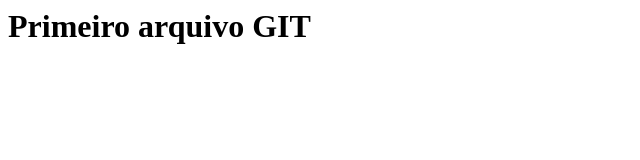
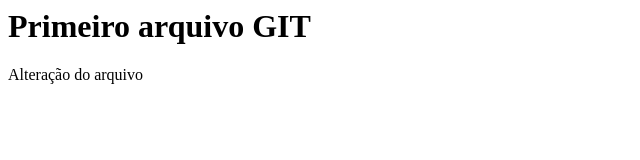
Before and after one commit to AndreyAlves/AppTesteGit, a plain HTML site: page index.html in a window 1280 px wide. Shown: the whole page, without its empty margins (0-640 px from the left). Drawn offline with Linux system fonts and the light colour scheme.

Commit message:
segunda alteração

```diff
--- a/index.html
+++ b/index.html
@@ -1,3 +1,7 @@
 <div>
 	<h1> Primeiro arquivo GIT </h1>
+
+	<div>
+		Alteração do arquivo
+	</div>
 </div>
```
